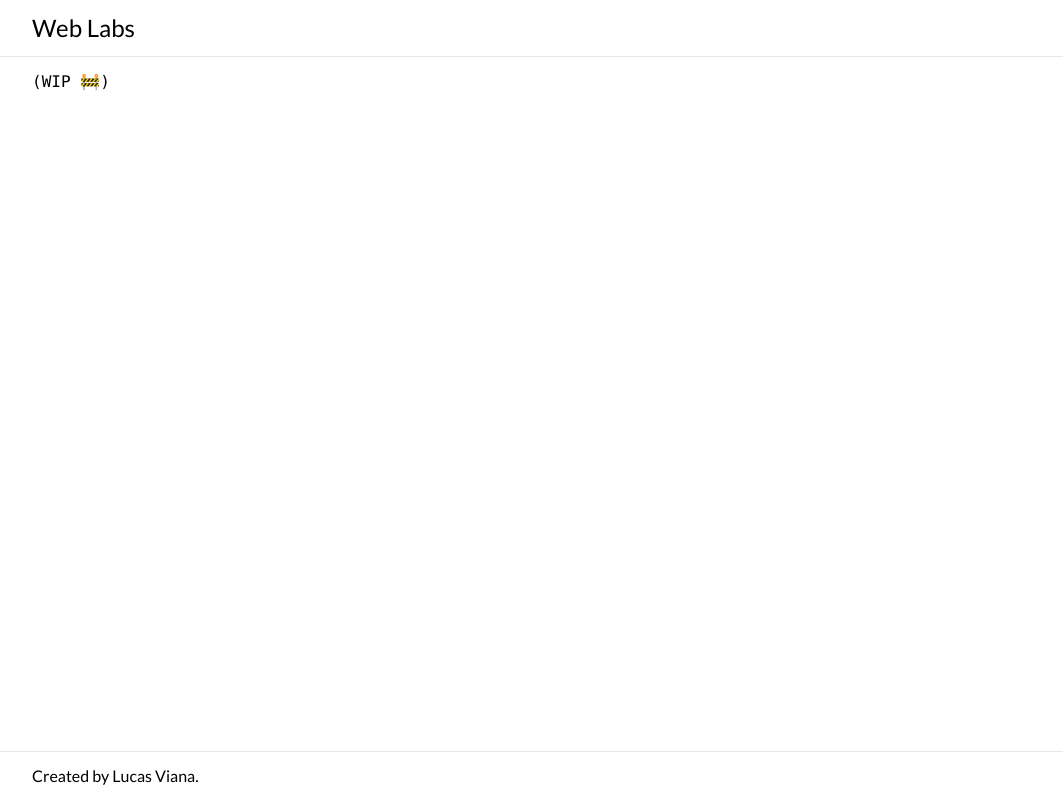
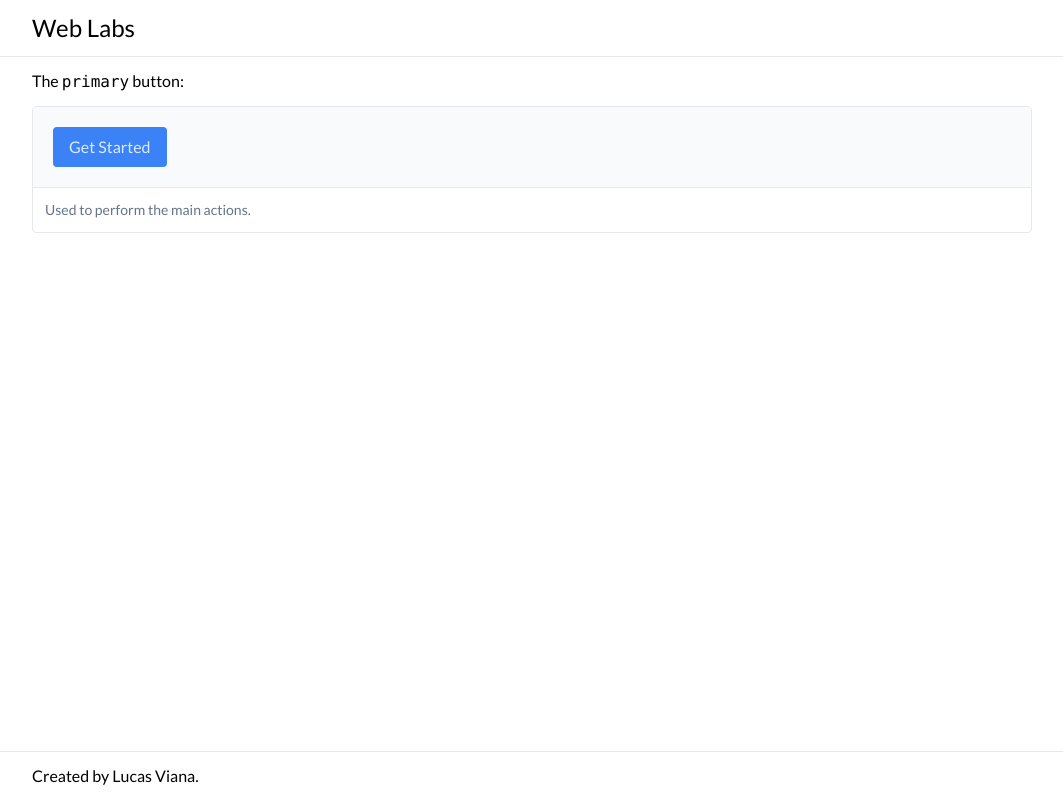
Before and after one commit to LSViana/web-labs, a Nuxt app: page /experiments/buttons in a window 1280 px wide. Shown: the whole page, without its empty margins (108-1171 px from the left). Built offline with nearby package versions, Linux system fonts and the light colour scheme.

Commit message:
Add initial version of the BtnButton component for experimentation

```diff
--- /dev/null
+++ b/components/experiments/buttons/BtnButton.vue
@@ -0,0 +1,32 @@
+<template>
+  <button
+    class="btn-button px-4 py-2 rounded transition-all focus:ring-4"
+    :class="classes"
+  >
+    <slot />
+  </button>
+</template>
+
+<script lang="ts" setup>
+type ButtonVariant = 'primary' | 'secondary';
+
+const props = defineProps<{
+  variant: ButtonVariant;
+}>()
+
+const variantClasses: Record<ButtonVariant, string> = {
+  primary: 'bg-blue-500 text-blue-100 ring-blue-300 hover:bg-blue-600 active:bg-blue-700',
+  secondary: 'bg-gray-500 text-gray-100 ring-gray-300 hover:bg-gray-600 active:bg-gray-700'
+}
+
+const classes = computed(() => ([
+  '',
+  variantClasses[props.variant]
+]))
+</script>
+
+<style lang="scss" scoped>
+.btn-button {
+
+}
+</style>
--- a/pages/experiments/buttons/index.vue
+++ b/pages/experiments/buttons/index.vue
@@ -1,11 +1,21 @@
 <template>
   <NuxtLayout name="home">
-    <Container class="p-3">
-      <code>(WIP 🚧)</code>
+    <Container class="p-3 flex flex-col gap-3">
+      <p>The <code>primary</code> button:</p>
+      <ExperimentCanvas>
+        <BtnButton variant="primary">
+          Get Started
+        </BtnButton>
+        <template #caption>
+          Used to perform the main actions.
+        </template>
+      </ExperimentCanvas>
     </Container>
   </NuxtLayout>
 </template>
 
 <script lang="ts" setup>
 import Container from '~/components/shared/layout/Container.vue'
+import ExperimentCanvas from '~/components/shared/experiments/ExperimentCanvas.vue'
+import BtnButton from '~/components/experiments/buttons/BtnButton.vue'
 </script>
```
